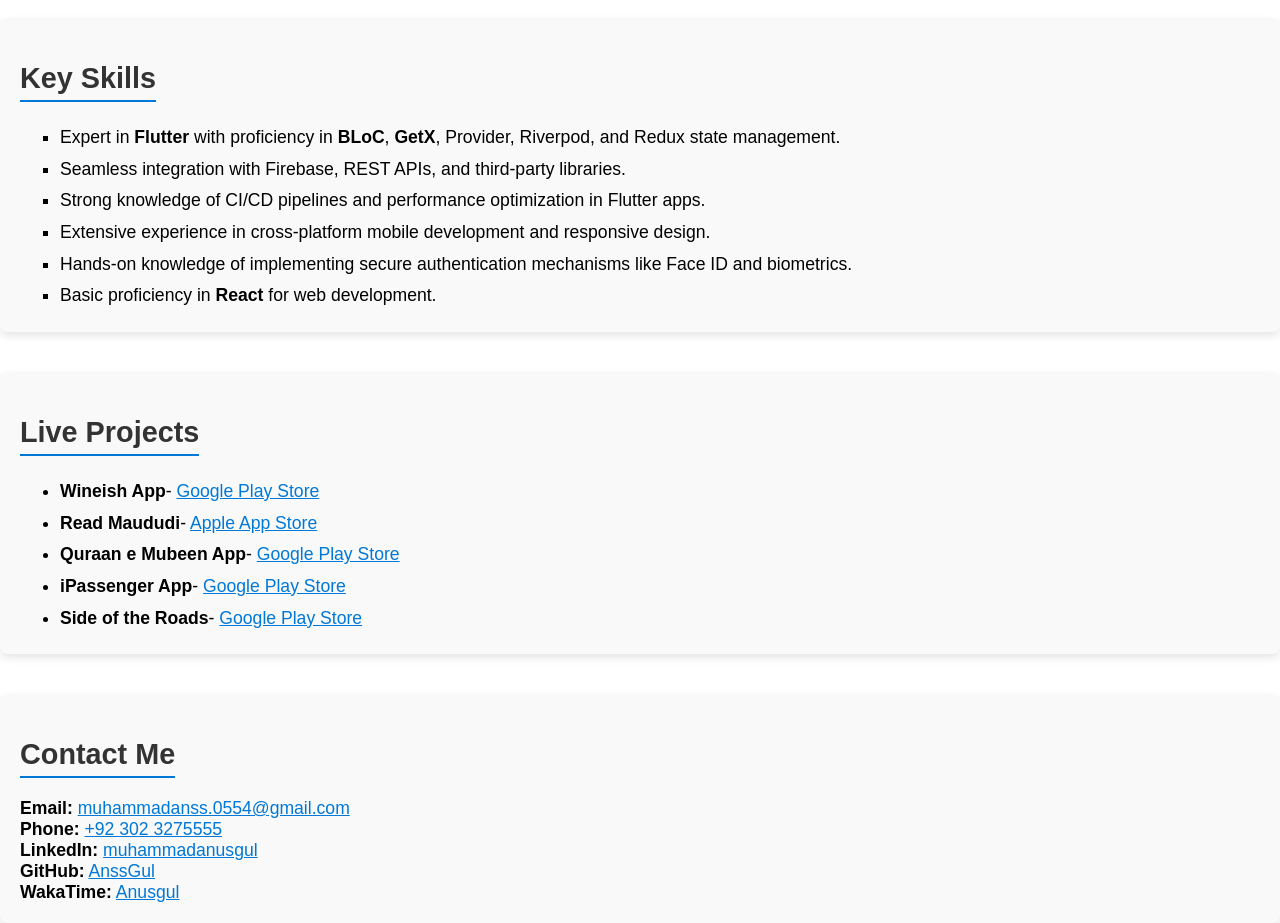
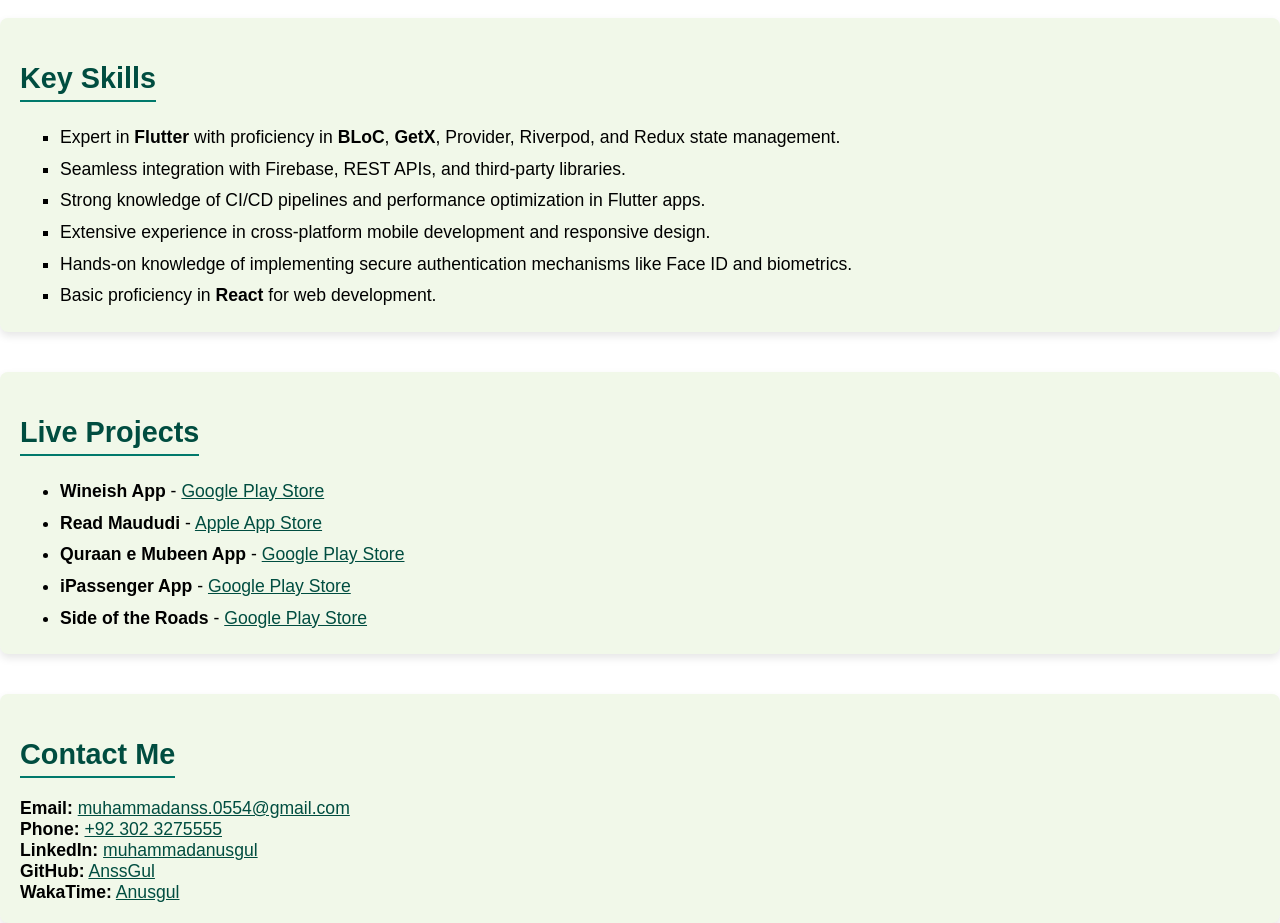
Before and after one commit to AnssGul/my_porfolio_Gul, a React (Create React App) app: page / in a window 1280 px wide. Shown: the part 386-1309 px from the top of the page. Built offline with nearby package versions, Linux system fonts and the light colour scheme.

Commit message:
change color scheme

```diff
--- a/src/pages/home.js
+++ b/src/pages/home.js
@@ -15,7 +15,7 @@
             {/* Left Section */}
             <div style={{
                 flex: 1,
-                backgroundColor: '#FF5722',
+                backgroundColor: '#004d40', // Teal
                 display: 'flex',
                 flexDirection: 'column',
                 justifyContent: 'center',
@@ -44,7 +44,7 @@
             {/* Right Section */}
             <div style={{
                 flex: 2,
-                backgroundColor: '#1A1A1A',
+                backgroundColor: '#263238', // Dark gray-blue
                 color: '#FFFFFF',
                 display: 'flex',
                 flexDirection: 'column',
@@ -64,7 +64,7 @@
                     style={{
                         display: 'inline-block',
                         padding: '15px 30px',
-                        backgroundColor: '#FF5722',
+                        backgroundColor: '#00796B', // Green-blue
                         color: '#FFFFFF',
                         textDecoration: 'none',
                         borderRadius: '5px',
@@ -79,7 +79,7 @@
 
             {/* Skills Highlights Section */}
             <section style={{
-                backgroundColor: '#f9f9f9',
+                backgroundColor: '#F1F8E9', // Light green
                 padding: '20px',
                 borderRadius: '8px',
                 margin: '20px 0',
@@ -89,8 +89,8 @@
                 <h2 style={{
                     fontSize: '1.8em',
                     marginBottom: '20px',
-                    color: '#333',
-                    borderBottom: '2px solid #0078D7',
+                    color: '#004d40',
+                    borderBottom: '2px solid #00796B',
                     display: 'inline-block',
                     paddingBottom: '5px',
                 }}>
@@ -101,7 +101,7 @@
                     margin: '0 auto',
                     maxWidth: '100%',
                     listStyleType: 'square',
-                    alignItems: "start",
+                    alignItems: 'start',
                     fontSize: '1.1em',
                     lineHeight: '1.8',
                 }}>
@@ -117,17 +117,17 @@
             {/* Projects Section */}
             <section style={{
                 margin: '20px 0',
-                backgroundColor: '#f9f9f9',
+                backgroundColor: '#F1F8E9',
                 padding: '20px',
                 borderRadius: '8px',
                 boxShadow: '0 4px 8px rgba(0, 0, 0, 0.1)',
-                width: '100%', // Ensure it takes full width on smaller screens
+                width: '100%',
             }}>
                 <h2 style={{
                     fontSize: '1.8em',
                     marginBottom: '20px',
-                    color: '#333',
-                    borderBottom: '2px solid #0078D7',
+                    color: '#004d40',
+                    borderBottom: '2px solid #00796B',
                     display: 'inline-block',
                     paddingBottom: '5px',
                 }}>
@@ -140,58 +140,28 @@
                     lineHeight: '1.8',
                     fontSize: '1.1em',
                 }}>
-                    <li>
-                        <strong>Wineish App</strong>
-                        - <a href="https://play.google.com/store/apps/details?id=com.wineish.app&pcampaignid=web_share"
-                            target="_blank" rel="noopener noreferrer" style={{ color: '#0078D7' }}>
-                            Google Play Store
-                        </a>
-                    </li>
-                    <li>
-                        <strong>Read Maududi</strong>
-                        - <a href="https://apps.apple.com/us/app/read-maududi/id6711342459"
-                            target="_blank" rel="noopener noreferrer" style={{ color: '#0078D7' }}>
-                            Apple App Store
-                        </a>
-                    </li>
-                    <li>
-                        <strong>Quraan e Mubeen App</strong>
-                        - <a href="https://play.google.com/store/apps/details?id=com.quraanemubeen.app&pcampaignid=web_share"
-                            target="_blank" rel="noopener noreferrer" style={{ color: '#0078D7' }}>
-                            Google Play Store
-                        </a>
-                    </li>
-                    <li>
-                        <strong>iPassenger App</strong>
-                        - <a href="https://play.google.com/store/apps/details?id=com.ustf.ipassengerapp"
-                            target="_blank" rel="noopener noreferrer" style={{ color: '#0078D7' }}>
-                            Google Play Store
-                        </a>
-                    </li>
-                    <li>
-                        <strong>Side of the Roads</strong>
-                        - <a href="https://play.google.com/store/apps/details?id=com.sideoftheroads.android"
-                            target="_blank" rel="noopener noreferrer" style={{ color: '#0078D7' }}>
-                            Google Play Store
-                        </a>
-                    </li>
+                    <li><strong>Wineish App</strong> - <a href="https://play.google.com/store/apps/details?id=com.wineish.app&pcampaignid=web_share" target="_blank" rel="noopener noreferrer" style={{ color: '#004d40' }}>Google Play Store</a></li>
+                    <li><strong>Read Maududi</strong> - <a href="https://apps.apple.com/us/app/read-maududi/id6711342459" target="_blank" rel="noopener noreferrer" style={{ color: '#004d40' }}>Apple App Store</a></li>
+                    <li><strong>Quraan e Mubeen App</strong> - <a href="https://play.google.com/store/apps/details?id=com.quraanemubeen.app&pcampaignid=web_share" target="_blank" rel="noopener noreferrer" style={{ color: '#004d40' }}>Google Play Store</a></li>
+                    <li><strong>iPassenger App</strong> - <a href="https://play.google.com/store/apps/details?id=com.ustf.ipassengerapp" target="_blank" rel="noopener noreferrer" style={{ color: '#004d40' }}>Google Play Store</a></li>
+                    <li><strong>Side of the Roads</strong> - <a href="https://play.google.com/store/apps/details?id=com.sideoftheroads.android" target="_blank" rel="noopener noreferrer" style={{ color: '#004d40' }}>Google Play Store</a></li>
                 </ul>
             </section>
 
             {/* Contact Section */}
             <section style={{
-                backgroundColor: '#f9f9f9',
+                backgroundColor: '#F1F8E9',
                 padding: '20px',
                 borderRadius: '8px',
                 margin: '20px 0',
                 boxShadow: '0 4px 8px rgba(0, 0, 0, 0.1)',
-                width: '100%', // Ensure it takes full width on smaller screens
+                width: '100%',
             }}>
                 <h2 style={{
                     fontSize: '1.8em',
                     marginBottom: '20px',
-                    color: '#333',
-                    borderBottom: '2px solid #0078D7',
+                    color: '#004d40',
+                    borderBottom: '2px solid #00796B',
                     display: 'inline-block',
                     paddingBottom: '5px',
                 }}>
@@ -205,11 +175,11 @@
                     maxWidth: '100%',
                     fontSize: '1.1em',
                 }}>
-                    <li><strong>Email:</strong> <a href="mailto:muhammadanss.0554@gmail.com" style={{ color: '#0078D7' }}>muhammadanss.0554@gmail.com</a></li>
-                    <li><strong>Phone:</strong> <a href="tel:+923023275555" style={{ color: '#0078D7' }}>+92 302 3275555</a></li>
-                    <li><strong>LinkedIn:</strong> <a href="https://www.linkedin.com/in/muhammadanusgul" target="_blank" rel="noopener noreferrer" style={{ color: '#0078D7' }}>muhammadanusgul</a></li>
-                    <li><strong>GitHub:</strong> <a href="https://github.com/AnssGul" target="_blank" rel="noopener noreferrer" style={{ color: '#0078D7' }}>AnssGul</a></li>
-                    <li><strong>WakaTime:</strong> <a href="https://wakatime.com/@Anusgul" target="_blank" rel="noopener noreferrer" style={{ color: '#0078D7' }}>Anusgul</a></li>
+                    <li><strong>Email:</strong> <a href="mailto:muhammadanss.0554@gmail.com" style={{ color: '#004d40' }}>muhammadanss.0554@gmail.com</a></li>
+                    <li><strong>Phone:</strong> <a href="tel:+923023275555" style={{ color: '#004d40' }}>+92 302 3275555</a></li>
+                    <li><strong>LinkedIn:</strong> <a href="https://www.linkedin.com/in/muhammadanusgul" target="_blank" rel="noopener noreferrer" style={{ color: '#004d40' }}>muhammadanusgul</a></li>
+                    <li><strong>GitHub:</strong> <a href="https://github.com/AnssGul" target="_blank" rel="noopener noreferrer" style={{ color: '#004d40' }}>AnssGul</a></li>
+                    <li><strong>WakaTime:</strong> <a href="https://wakatime.com/@Anusgul" target="_blank" rel="noopener noreferrer" style={{ color: '#004d40' }}>Anusgul</a></li>
                 </ul>
             </section>
         </div>
@@ -219,74 +189,222 @@
 export default Home;
 
 
+// import React from 'react';
+// import { useNavigate } from 'react-router-dom';
 
+// const Home = () => {
+//     const navigate = useNavigate();
 
+//     return (
+//         <div style={{
+//             display: 'flex',
+//             flexDirection: 'row',
+//             height: '100vh',
+//             fontFamily: 'Arial, sans-serif',
+//             flexWrap: 'wrap',
+//         }}>
+//             {/* Left Section */}
+//             <div style={{
+//                 flex: 1,
+//                 backgroundColor: '#FF5722',
+//                 display: 'flex',
+//                 flexDirection: 'column',
+//                 justifyContent: 'center',
+//                 alignItems: 'center',
+//                 color: '#FFFFFF',
+//                 padding: '20px',
+//                 minWidth: '300px',
+//             }}>
+//                 <img
+//                     src="/profile.jpg"
+//                     alt="Muhammad Anus Gul"
+//                     style={{
+//                         width: '202px',
+//                         height: '202px',
+//                         borderRadius: '50%',
+//                         marginBottom: '20px',
+//                         boxShadow: '0 4px 8px rgba(0, 0, 0, 0.2)',
+//                     }}
+//                 />
+//                 <h1 style={{ fontSize: '2em', fontWeight: 'bold', marginBottom: '10px' }}>
+//                     Muhammad Anus Gul
+//                 </h1>
+//                 <h2 style={{ fontSize: '1.2em', fontWeight: 'lighter' }}>Flutter Developer</h2>
+//             </div>
 
+//             {/* Right Section */}
+//             <div style={{
+//                 flex: 2,
+//                 backgroundColor: '#1A1A1A',
+//                 color: '#FFFFFF',
+//                 display: 'flex',
+//                 flexDirection: 'column',
+//                 justifyContent: 'center',
+//                 padding: '40px',
+//                 minWidth: '300px',
+//             }}>
+//                 <h1 style={{ fontSize: '2.5em', fontWeight: 'bold', marginBottom: '20px' }}>
+//                     Hi, I'm Muhammad Anus Gul
+//                 </h1>
+//                 <p style={{ fontSize: '1.2em', lineHeight: '1.8', marginBottom: '40px' }}>
+//                     A seasoned <strong>Flutter Developer</strong> with expertise in crafting scalable, user-friendly mobile applications. Proficient in <strong>BLoC</strong>, <strong>GetX</strong>, and performance optimization.
+//                 </p>
+//                 <a
+//                     href="/Anus_Gul_CV.pdf"
+//                     download="Anus_Gul_CV.pdf"
+//                     style={{
+//                         display: 'inline-block',
+//                         padding: '15px 30px',
+//                         backgroundColor: '#FF5722',
+//                         color: '#FFFFFF',
+//                         textDecoration: 'none',
+//                         borderRadius: '5px',
+//                         fontSize: '1.2em',
+//                         fontWeight: 'bold',
+//                         boxShadow: '0 4px 8px rgba(0, 0, 0, 0.3)',
+//                     }}
+//                 >
+//                     Download CV
+//                 </a>
+//             </div>
 
-// ...existing code...
-<div style={{ display: 'flex', flexDirection: 'row', width: '100%' }}>
-    {/* Left Section */}
-    <div style={{
-        flex: 1,
-        backgroundColor: '#F5F5F5',
-        color: '#000000',
-        display: 'flex',
-        flexDirection: 'column',
-        justifyContent: 'flex-start',
-        padding: '40px',
-        minWidth: '300px',
-    }}>
-        <h2 style={{ fontSize: '2em', fontWeight: 'bold', marginBottom: '20px' }}>Skills</h2>
-        <ul style={{ fontSize: '1.2em', lineHeight: '1.8', marginBottom: '40px' }}>
-            <li>Flutter</li>
-            <li>BLoC</li>
-            <li>GetX</li>
-            <li>Performance Optimization</li>
-        </ul>
-        <h2 style={{ fontSize: '2em', fontWeight: 'bold', marginBottom: '20px' }}>Contact</h2>
-        <p style={{ fontSize: '1.2em', lineHeight: '1.8', marginBottom: '40px' }}>
-            Email: example@example.com<br />
-            Phone: +1234567890
-        </p>
-        <h2 style={{ fontSize: '2em', fontWeight: 'bold', marginBottom: '20px' }}>Live Projects</h2>
-        <ul style={{ fontSize: '1.2em', lineHeight: '1.8', marginBottom: '40px' }}>
-            <li><a href="https://project1.com" target="_blank" rel="noopener noreferrer">Project 1</a></li>
-            <li><a href="https://project2.com" target="_blank" rel="noopener noreferrer">Project 2</a></li>
-            <li><a href="https://project3.com" target="_blank" rel="noopener noreferrer">Project 3</a></li>
-        </ul>
-    </div>
+//             {/* Skills Highlights Section */}
+//             <section style={{
+//                 backgroundColor: '#f9f9f9',
+//                 padding: '20px',
+//                 borderRadius: '8px',
+//                 margin: '20px 0',
+//                 boxShadow: '0 4px 8px rgba(0, 0, 0, 0.1)',
+//                 width: '100%',
+//             }}>
+//                 <h2 style={{
+//                     fontSize: '1.8em',
+//                     marginBottom: '20px',
+//                     color: '#333',
+//                     borderBottom: '2px solid #0078D7',
+//                     display: 'inline-block',
+//                     paddingBottom: '5px',
+//                 }}>
+//                     Key Skills
+//                 </h2>
+//                 <ul style={{
+//                     textAlign: 'left',
+//                     margin: '0 auto',
+//                     maxWidth: '100%',
+//                     listStyleType: 'square',
+//                     alignItems: "start",
+//                     fontSize: '1.1em',
+//                     lineHeight: '1.8',
+//                 }}>
+//                     <li>Expert in <strong>Flutter</strong> with proficiency in <strong>BLoC</strong>, <strong>GetX</strong>, Provider, Riverpod, and Redux state management.</li>
+//                     <li>Seamless integration with Firebase, REST APIs, and third-party libraries.</li>
+//                     <li>Strong knowledge of CI/CD pipelines and performance optimization in Flutter apps.</li>
+//                     <li>Extensive experience in cross-platform mobile development and responsive design.</li>
+//                     <li>Hands-on knowledge of implementing secure authentication mechanisms like Face ID and biometrics.</li>
+//                     <li>Basic proficiency in <strong>React</strong> for web development.</li>
+//                 </ul>
+//             </section>
 
-    {/* Right Section */}
-    <div style={{
-        flex: 2,
-        backgroundColor: '#1A1A1A',
-        color: '#FFFFFF',
-        display: 'flex',
-        flexDirection: 'column',
-        justifyContent: 'center',
-        padding: '40px',
-        minWidth: '300px',
-    }}>
-        <h1 style={{ fontSize: '2.5em', fontWeight: 'bold', marginBottom: '20px' }}>
-            Hi, I'm Muhammad Anus Gul
-        </h1>
-        <p style={{ fontSize: '1.2em', lineHeight: '1.8', marginBottom: '40px' }}>
-            A seasoned <strong>Flutter Developer</strong> with expertise in crafting scalable, user-friendly mobile applications. Proficient in <strong>BLoC</strong>, <strong>GetX</strong>, and performance optimization.
-        </p>
-        <a
-            href="/Anus_Gul_CV.pdf"
-            download="Anus_Gul_CV.pdf"
-            style={{
-                display: 'inline-block',
-                padding: '15px 30px',
-                backgroundColor: '#FF5722',
-                color: '#FFFFFF',
-                textDecoration: 'none',
-                borderRadius: '5px',
-            }}
-        >
-            Download CV
-        </a>
-    </div>
-</div>
-// ...existing code...
+//             {/* Projects Section */}
+//             <section style={{
+//                 margin: '20px 0',
+//                 backgroundColor: '#f9f9f9',
+//                 padding: '20px',
+//                 borderRadius: '8px',
+//                 boxShadow: '0 4px 8px rgba(0, 0, 0, 0.1)',
+//                 width: '100%', // Ensure it takes full width on smaller screens
+//             }}>
+//                 <h2 style={{
+//                     fontSize: '1.8em',
+//                     marginBottom: '20px',
+//                     color: '#333',
+//                     borderBottom: '2px solid #0078D7',
+//                     display: 'inline-block',
+//                     paddingBottom: '5px',
+//                 }}>
+//                     Live Projects
+//                 </h2>
+//                 <ul style={{
+//                     textAlign: 'left',
+//                     margin: '0 auto',
+//                     maxWidth: '100%',
+//                     lineHeight: '1.8',
+//                     fontSize: '1.1em',
+//                 }}>
+//                     <li>
+//                         <strong>Wineish App</strong>
+//                         - <a href="https://play.google.com/store/apps/details?id=com.wineish.app&pcampaignid=web_share"
+//                             target="_blank" rel="noopener noreferrer" style={{ color: '#0078D7' }}>
+//                             Google Play Store
+//                         </a>
+//                     </li>
+//                     <li>
+//                         <strong>Read Maududi</strong>
+//                         - <a href="https://apps.apple.com/us/app/read-maududi/id6711342459"
+//                             target="_blank" rel="noopener noreferrer" style={{ color: '#0078D7' }}>
+//                             Apple App Store
+//                         </a>
+//                     </li>
+//                     <li>
+//                         <strong>Quraan e Mubeen App</strong>
+//                         - <a href="https://play.google.com/store/apps/details?id=com.quraanemubeen.app&pcampaignid=web_share"
+//                             target="_blank" rel="noopener noreferrer" style={{ color: '#0078D7' }}>
+//                             Google Play Store
+//                         </a>
+//                     </li>
+//                     <li>
+//                         <strong>iPassenger App</strong>
+//                         - <a href="https://play.google.com/store/apps/details?id=com.ustf.ipassengerapp"
+//                             target="_blank" rel="noopener noreferrer" style={{ color: '#0078D7' }}>
+//                             Google Play Store
+//                         </a>
+//                     </li>
+//                     <li>
+//                         <strong>Side of the Roads</strong>
+//                         - <a href="https://play.google.com/store/apps/details?id=com.sideoftheroads.android"
+//                             target="_blank" rel="noopener noreferrer" style={{ color: '#0078D7' }}>
+//                             Google Play Store
+//                         </a>
+//                     </li>
+//                 </ul>
+//             </section>
+
+//             {/* Contact Section */}
+//             <section style={{
+//                 backgroundColor: '#f9f9f9',
+//                 padding: '20px',
+//                 borderRadius: '8px',
+//                 margin: '20px 0',
+//                 boxShadow: '0 4px 8px rgba(0, 0, 0, 0.1)',
+//                 width: '100%', // Ensure it takes full width on smaller screens
+//             }}>
+//                 <h2 style={{
+//                     fontSize: '1.8em',
+//                     marginBottom: '20px',
+//                     color: '#333',
+//                     borderBottom: '2px solid #0078D7',
+//                     display: 'inline-block',
+//                     paddingBottom: '5px',
+//                 }}>
+//                     Contact Me
+//                 </h2>
+//                 <ul style={{
+//                     listStyleType: 'none',
+//                     padding: 0,
+//                     textAlign: 'left',
+//                     margin: '0 auto',
+//                     maxWidth: '100%',
+//                     fontSize: '1.1em',
+//                 }}>
+//                     <li><strong>Email:</strong> <a href="mailto:muhammadanss.0554@gmail.com" style={{ color: '#0078D7' }}>muhammadanss.0554@gmail.com</a></li>
+//                     <li><strong>Phone:</strong> <a href="tel:+923023275555" style={{ color: '#0078D7' }}>+92 302 3275555</a></li>
+//                     <li><strong>LinkedIn:</strong> <a href="https://www.linkedin.com/in/muhammadanusgul" target="_blank" rel="noopener noreferrer" style={{ color: '#0078D7' }}>muhammadanusgul</a></li>
+//                     <li><strong>GitHub:</strong> <a href="https://github.com/AnssGul" target="_blank" rel="noopener noreferrer" style={{ color: '#0078D7' }}>AnssGul</a></li>
+//                     <li><strong>WakaTime:</strong> <a href="https://wakatime.com/@Anusgul" target="_blank" rel="noopener noreferrer" style={{ color: '#0078D7' }}>Anusgul</a></li>
+//                 </ul>
+//             </section>
+//         </div>
+//     );
+// };
+
+// export default Home;
```
